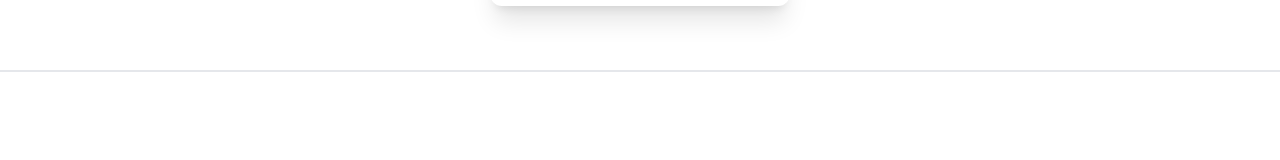
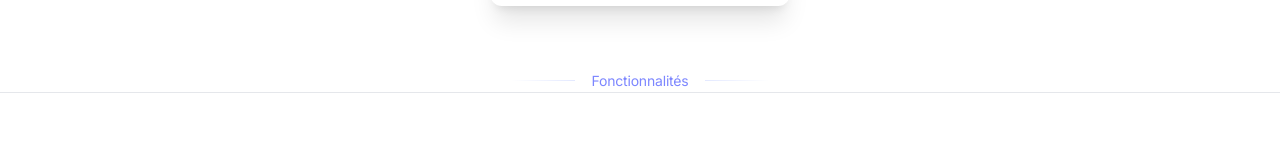
Before and after one commit to mikaelpackowski/locaflow, a Next.js app: page / in a window 1280 px wide. Shown: the part 525-685 px from the top of the page. Built offline with nearby package versions, Linux system fonts and the light colour scheme; grey boxes are pictures that could not be loaded.

Commit message:
Update hero-home.tsx

```diff
--- a/components/hero-home.tsx
+++ b/components/hero-home.tsx
@@ -43,7 +43,13 @@ export default function Hero() {
           </div>
         </div>
       </div>
-      <div className="mt-16 border-t border-gray-200"></div>
+<div className="mt-16 flex items-center justify-center">
+  <div className="flex items-center space-x-4">
+    <div className="h-px w-16 bg-gradient-to-r from-transparent to-indigo-200/50"></div>
+    <span className="text-sm text-indigo-400">Fonctionnalités</span>
+    <div className="h-px w-16 bg-gradient-to-l from-transparent to-indigo-200/50"></div>
+  </div>
+</div>
     </section>
   );
 }
```
